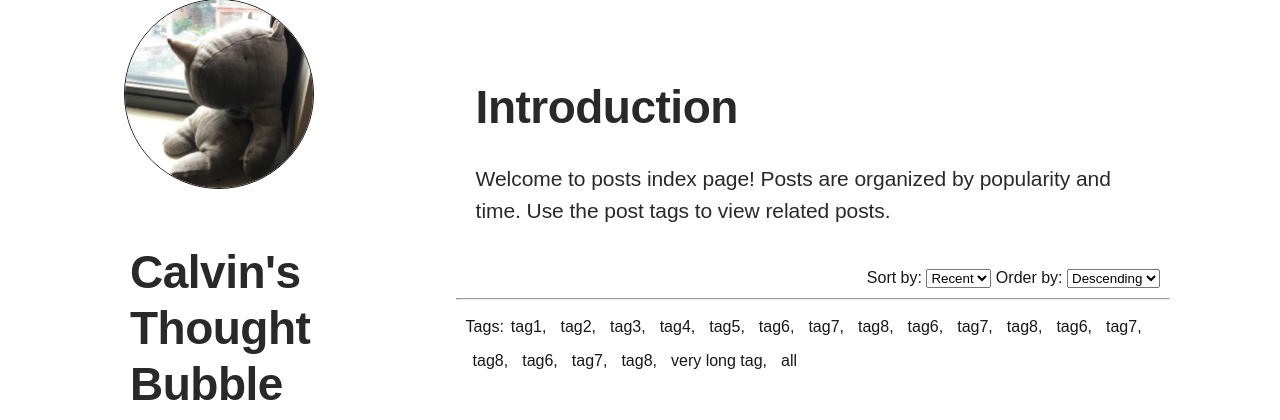
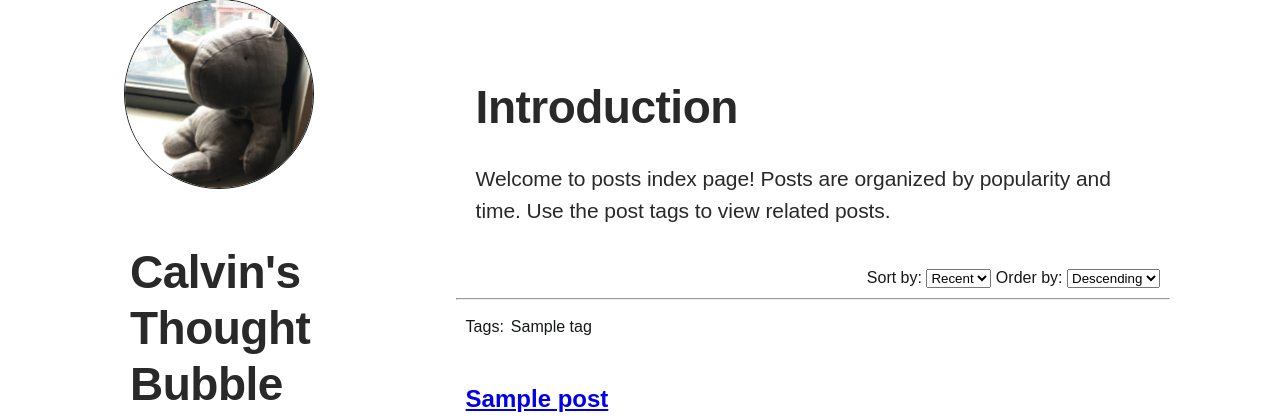
Before and after one commit to lambrosopos/blog, a Django app: page /post in a window 1280 px wide. Shown: the part 51-471 px from the top of the page. Run offline with Django 3.2, Linux system fonts and the light colour scheme; tables that the repository leaves empty hold one stand-in row (values such as "Sample post").

Commit message:
using post ids for individual rendering

```diff
--- a/blog_site/templates/blog/post/post_index.html
+++ b/blog_site/templates/blog/post/post_index.html
@@ -31,36 +31,20 @@
   <div class="post-tags-wrap">
     <div class="post-tags">
       <p>Tags:</p>
-      <div>tag1,</div>
-      <div>tag2,</div>
-      <div>tag3,</div>
-      <div>tag4,</div>
-      <div>tag5,</div>
-      <div>tag6,</div>
-      <div>tag7,</div>
-      <div>tag8,</div>
-      <div>tag6,</div>
-      <div>tag7,</div>
-      <div>tag8,</div>
-      <div>tag6,</div>
-      <div>tag7,</div>
-      <div>tag8,</div>
-      <div>tag6,</div>
-      <div>tag7,</div>
-      <div>tag8,</div>
-      <div>very long tag,</div>
-      <div>all</div>
+      {% for tag in tag_list %}
+      <div>{{ tag.name }}</div>
+      {% endfor %}
     </div>
   </div>
   <div class="post-list">
-    {% for post in object_list %}
+    {% for post in post_list %}
     <div class="post-item">
       <div>
         <h2>
-          <a href="{% url 'post_view' post_id=1 %}">{{ post.title }}</a>
+          <a href="{% url 'post_view' pk=post.id %}">{{ post.title }}</a>
         </h2>
         <div class="post-subtitle">
-          <a href="{% url 'post_view' post_id=1 %}">
+          <a href="{% url 'post_view' pk=post.id %}">
             <h5>{{ post.subtitle }}</h5>
           </a>
         </div>
@@ -68,7 +52,7 @@
           <span>July 21, 2021</span><span>tag</span>
         </div>
       </div>
-      <a href="{% url 'post_view' post_id=1 %}">
+      <a href="{% url 'post_view' pk=post.id %}">
         <img alt="post img">
       </a>
     </div>
```
